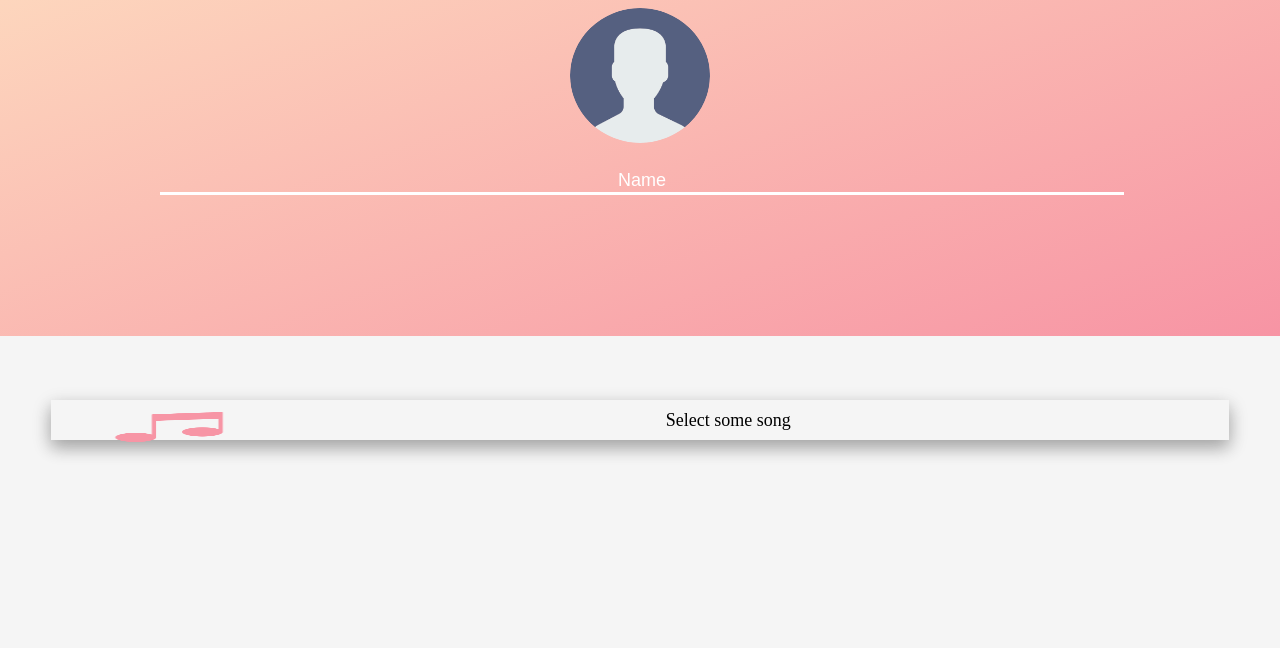
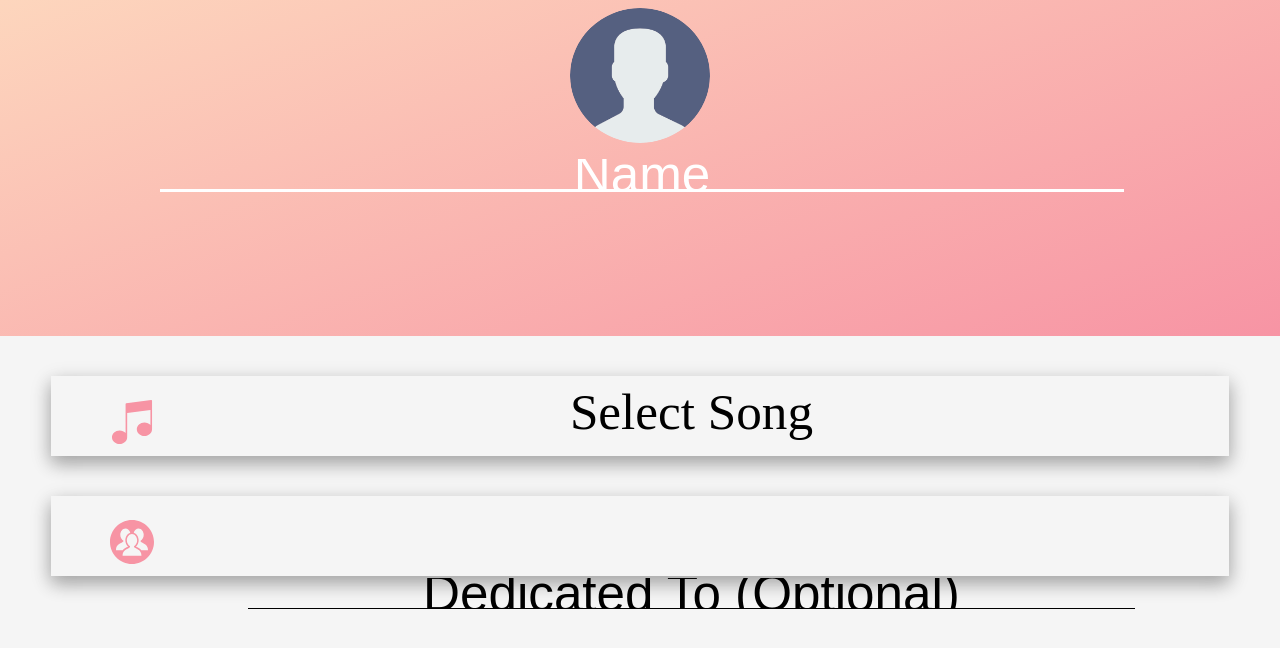
Before and after one commit to Kunalpaul12/Pull-Play, a website: page static/mobile.html in a window 1280 px wide. Drawn offline with Linux system fonts and the light colour scheme.

Commit message:
See read me

```diff
--- a/static/mobile.html
+++ b/static/mobile.html
@@ -16,15 +16,21 @@
                 <input id="file-input" type="file" accept="image/*" />
 
                 <form autocomplete="off" id="form">
-                    <input type='text' id="name" placeholder="Name" onkeypress=key(event)>
+                    <input type='text' id="name" placeholder="Name" onkeypress=nameCheck(event)>
                 </form>
             </div>
-            <div class="mp3-button">
-                <label for="mp3">
-                    <img id="songImage" src="../images/mobile/song/song.png" align='left'/>
-                    <p id="songName">Select some song</p>
+            <div class="button">
+                <label for="mp3" class="label">
+                    <img id="songImage" src="../images/mobile/song/song.svg" align='left'/>
+                    <p id="songName">Select Song</p>
                 </label>
                 <input id="mp3" input type="file" accept="audio/*"/>
+            </div>
+            <div class="button">
+                <form autocomplete="off" id="form">
+                    <img id="songImage" src="../images/mobile/dedicated/dedicated.svg" align='left'/>
+                    <input type='text' id="dedicatedtext" placeholder="Dedicated To (Optional)" onkeypress=dedicatedCheck(event)>
+                </form>
             </div>
 
     <script>
@@ -43,7 +49,7 @@
                alert('Please selected the image file')
            }
         }
-      function key(event) {
+      function nameCheck(event) {
             if (event.charCode == 13) {
                 var name = document.getElementById("name").value
                 if(name == ""){alert("Please provied your name")}
@@ -63,6 +69,9 @@
             alert('Please selected the audio file')
           }
       }
+      function dedicatedCheck(evt){
+          if(event.charCode == 13){ document.activeElement.blur();event.preventDefault()}
+      }
 
     </script>
 </body>
--- a/static/stylesheet/mobile.css
+++ b/static/stylesheet/mobile.css
@@ -1,6 +1,6 @@
 body{
     background-color:whitesmoke;
-    font-size: 18px;
+    font-size: 4vw;
     margin:0px;
 }
 .image-upload > input
@@ -18,7 +18,7 @@ body{
     display: block;
     margin-left: auto;
     margin-right: auto;
-    margin-top:8px;
+    margin-top:1vh;
     width: 140px;
     height: 135px;
     max-width: 140px;
@@ -30,7 +30,7 @@ input[type=text] {
     width: 75%;
     max-width: 75%;
     max-height: 28px;
-    margin-top: 2%;
+    margin-top: 2vh;
     text-align: center;
     margin-left: 12.5%;
     font-size:inherit;
@@ -39,7 +39,6 @@ input[type=text] {
     border-bottom: 3px solid white;
     background-color: rgba(0,0,0,0);
 }
-
 *:focus {
     outline: none;
 }
@@ -63,31 +62,71 @@ input[type=text] {
     opacity: 1;
   }
 
-  .mp3-button > input
+  .button > input
 {
     display: none;
 }
-  .mp3-button {
-      width:92%;
-      height:40px;
+  .button {
+      width:92vw;
+      height:10vh;
       margin-left: auto;
       margin-right: auto;
-      margin-top: 5%;
+      margin-top: 5vh;
       display: block;
       padding: 0px;
       text-align: center;
       line-height: 40px;
       font-size: inherit;
-
       box-shadow: 0 8px 16px 0 rgba(0,0,0,0.2), 0 6px 20px 0 rgba(0,0,0,0.19);
   }
+  .label{
+    width:92vw;
+    height:10vh;
+    display: block;
+  }
   #songImage{
-      width: 10%;
-      height: 30px;
+      /*no need of width it auto adjust itself*/
+      height: 5.5vh;
       margin-left: 5%;
-      margin-top: 1%;
+      margin-top: 3vh;
   }
-  #songText{
-      margin-left: auto;
-      margin-right: auto;
+
+  #songName{
+   margin-left: auto;
+   margin-right: auto;
+   margin-top: 2vh;
+   font-size: inherit;
+   display:inline-block;/*what does it mean*/
+}
+
+#dedicatedtext::-webkit-input-placeholder { /* Chrome */
+    color: black;
+    font-size: inherit;
   }
+  #dedicatedtext:-ms-input-placeholder { /* IE 10+ */
+    color: black;
+    font-size: inherit;
+  }
+  #dedicatedtext::-moz-placeholder { /* Firefox 19+ */
+    color: black;
+    font-size: inherit;
+    opacity: 1;
+  }
+  #dedicatedtext:-moz-placeholder { /* Firefox 4 - 18 */
+    color: black;
+    font-size: 10%;
+    opacity: 1;
+  }
+#dedicatedtext{
+    width: 75%;
+    max-width: 75%;
+    max-height: 28px;
+    margin-top: 7%;
+    text-align: center;
+    margin-left:auto;
+    margin-right: auto;
+    font-size:inherit;
+    color: black;
+    border: none;
+    border-bottom: 1px solid black;
+}
```
Also changed, not shown: README.md, static/images/mobile/dedicated/dedicated.png (added), static/images/mobile/dedicated/dedicated.svg (added), static/images/mobile/song/song.svg (added), 1 other file.
